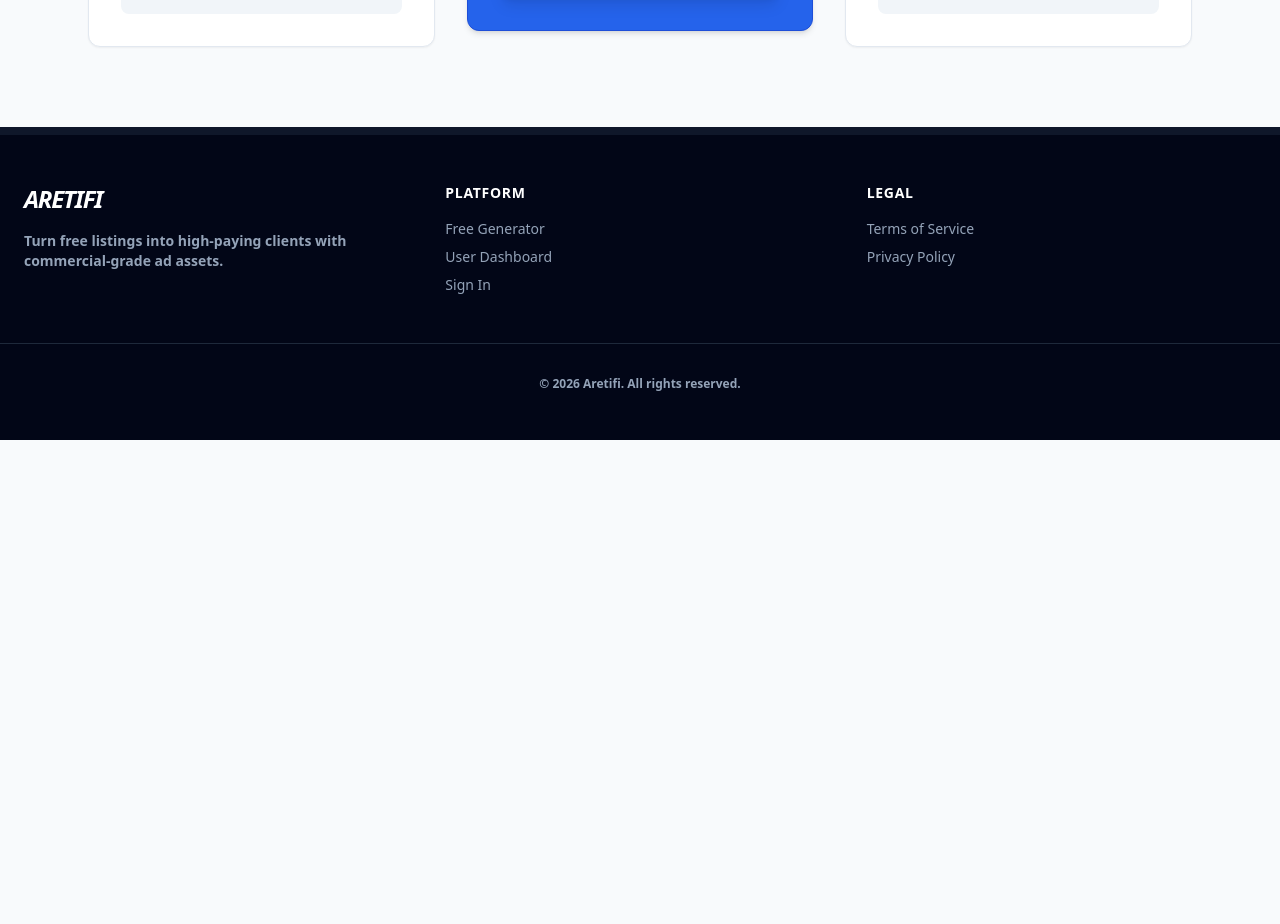
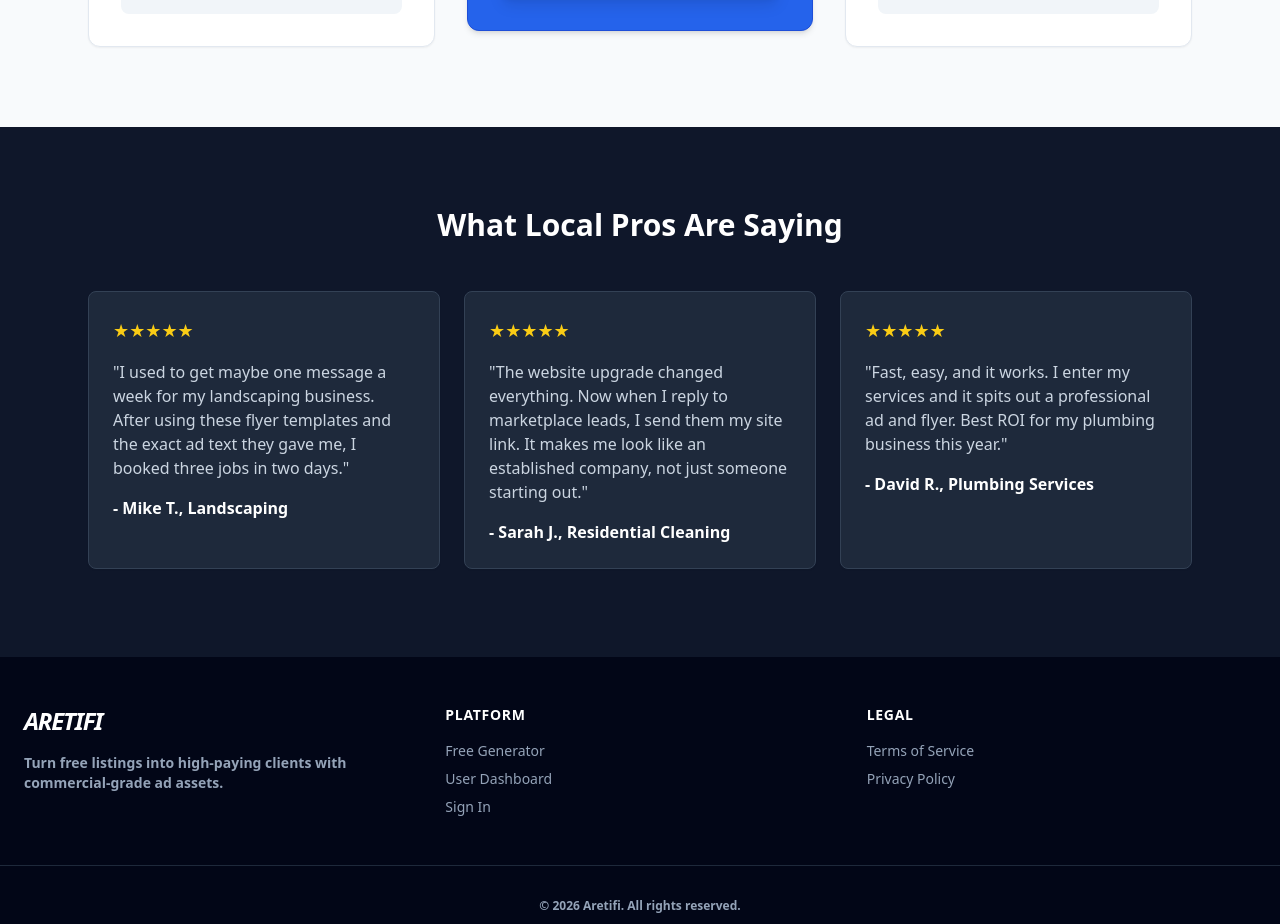
Before and after one commit to jakejmanley-collab/local-service-ads, a Next.js app: page / in a window 1280 px wide. Shown: the part 1400-2324 px from the top of the page. Before the commit the page ends 1840 px from the top, so only its background shows below. Built offline with nearby package versions, Linux system fonts and the light colour scheme.

Commit message:
Update page.tsx

```diff
--- a/app/page.tsx
+++ b/app/page.tsx
@@ -60,7 +60,7 @@ export default function Home() {
         </div>
       </section>
 
-      {/* Updated Pricing Section */}
+      {/* Pricing Section */}
       <section id="pricing" className="py-20 bg-slate-50">
         <div className="max-w-6xl mx-auto px-6">
           <h2 className="text-4xl font-bold text-center mb-12">Level Up Your Business</h2>
@@ -110,6 +110,30 @@ export default function Home() {
         </div>
       </section>
 
+      {/* Reviews Section Restored */}
+      <section className="bg-slate-900 text-white py-20">
+        <div className="max-w-6xl mx-auto px-6">
+          <h2 className="text-3xl font-bold text-center mb-12">What Local Pros Are Saying</h2>
+          <div className="grid md:grid-cols-3 gap-6">
+            <div className="bg-slate-800 p-6 rounded-lg shadow-sm border border-slate-700">
+              <div className="text-yellow-400 mb-4 text-lg">★★★★★</div>
+              <p className="text-slate-300 mb-4 font-medium">"I used to get maybe one message a week for my landscaping business. After using these flyer templates and the exact ad text they gave me, I booked three jobs in two days."</p>
+              <div className="font-bold text-white">- Mike T., Landscaping</div>
+            </div>
+            <div className="bg-slate-800 p-6 rounded-lg shadow-sm border border-slate-700">
+              <div className="text-yellow-400 mb-4 text-lg">★★★★★</div>
+              <p className="text-slate-300 mb-4 font-medium">"The website upgrade changed everything. Now when I reply to marketplace leads, I send them my site link. It makes me look like an established company, not just someone starting out."</p>
+              <div className="font-bold text-white">- Sarah J., Residential Cleaning</div>
+            </div>
+            <div className="bg-slate-800 p-6 rounded-lg shadow-sm border border-slate-700">
+              <div className="text-yellow-400 mb-4 text-lg">★★★★★</div>
+              <p className="text-slate-300 mb-4 font-medium">"Fast, easy, and it works. I enter my services and it spits out a professional ad and flyer. Best ROI for my plumbing business this year."</p>
+              <div className="font-bold text-white">- David R., Plumbing Services</div>
+            </div>
+          </div>
+        </div>
+      </section>
+
     </main>
   );
 }
```
